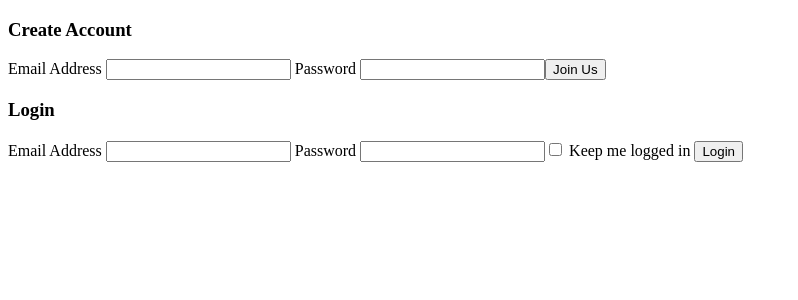
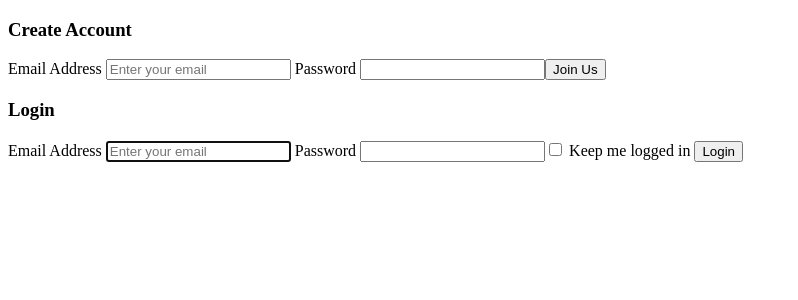
Before and after one commit to lMiguelVSl/AngularProApp_Course, an Angular app: page / in a window 1280 px wide. Shown: the top 300 px of the page, without its empty margins (0-798 px from the left). Built offline with nearby package versions, Linux system fonts and the light colour scheme.

Commit message:
09-elementref-nativeelement

```diff
--- a/src/app/Components/auth-form/auth-form.component.ts
+++ b/src/app/Components/auth-form/auth-form.component.ts
@@ -23,6 +23,9 @@ export class AuthFormComponent implements AfterContentInit, AfterViewInit {
   constructor(private cd: ChangeDetectorRef) { }
 
   ngAfterViewInit(): void {
+    this.email.nativeElement.setAttribute('placeholder', 'Enter your email');
+    this.email.nativeElement.classList.add('email');
+    this.email.nativeElement.focus();
     if (this.message) this.message.forEach(item => item.days = 30);
     this.cd.detectChanges();
   }
```
